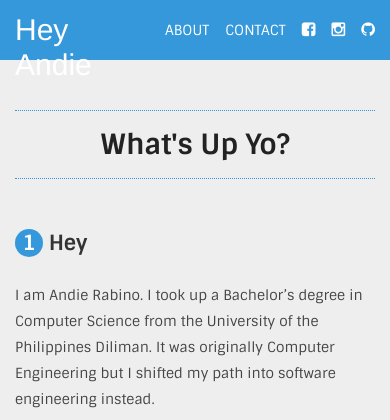
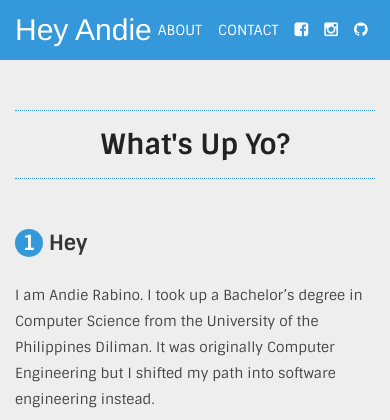
Before and after one commit to heyandie/andierabino, a Django app: template templates/base.html in a window 390 px wide. Shown: the top 420 px of the page. Run offline with Django 3.2, Linux system fonts and the light colour scheme; the template is opened without the code that fills it, so the values that code supplies are empty; some web fonts are replaced.

Commit message:
Update main.css
fix nav on mobile

```diff
--- a/static/css/main.css
+++ b/static/css/main.css
@@ -304,11 +304,9 @@ a:hover {
   height: 30px;
   line-height: 30px;
 }
-.header-inner > div > div:first-child {
-  width: 20%;
-}
+
 .header-inner > div > div:nth-child(2) {
-  width: 80%;
+  text-align: right;
 }
 .header-inner  div a  {
   color: #fff;
```
